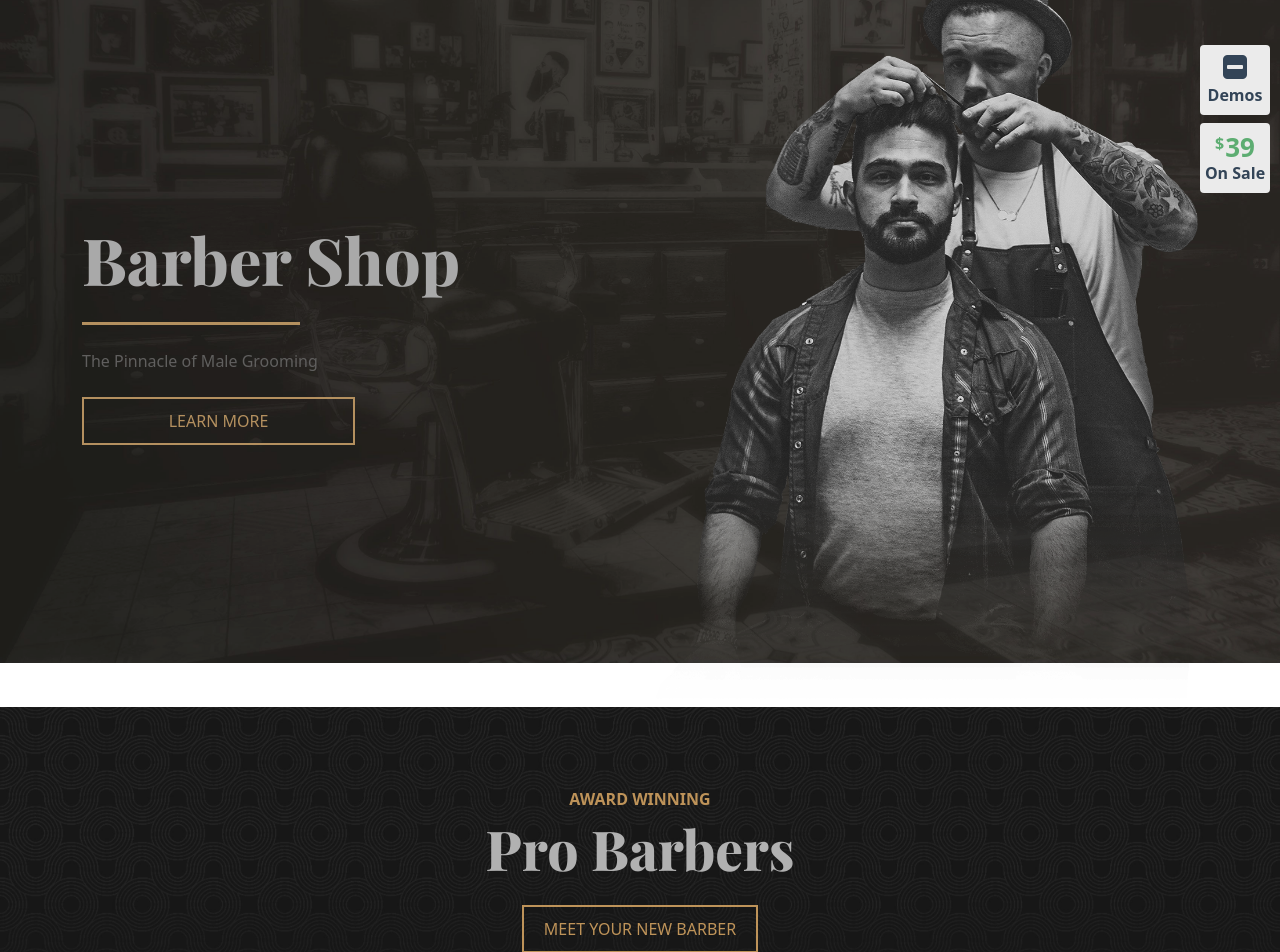
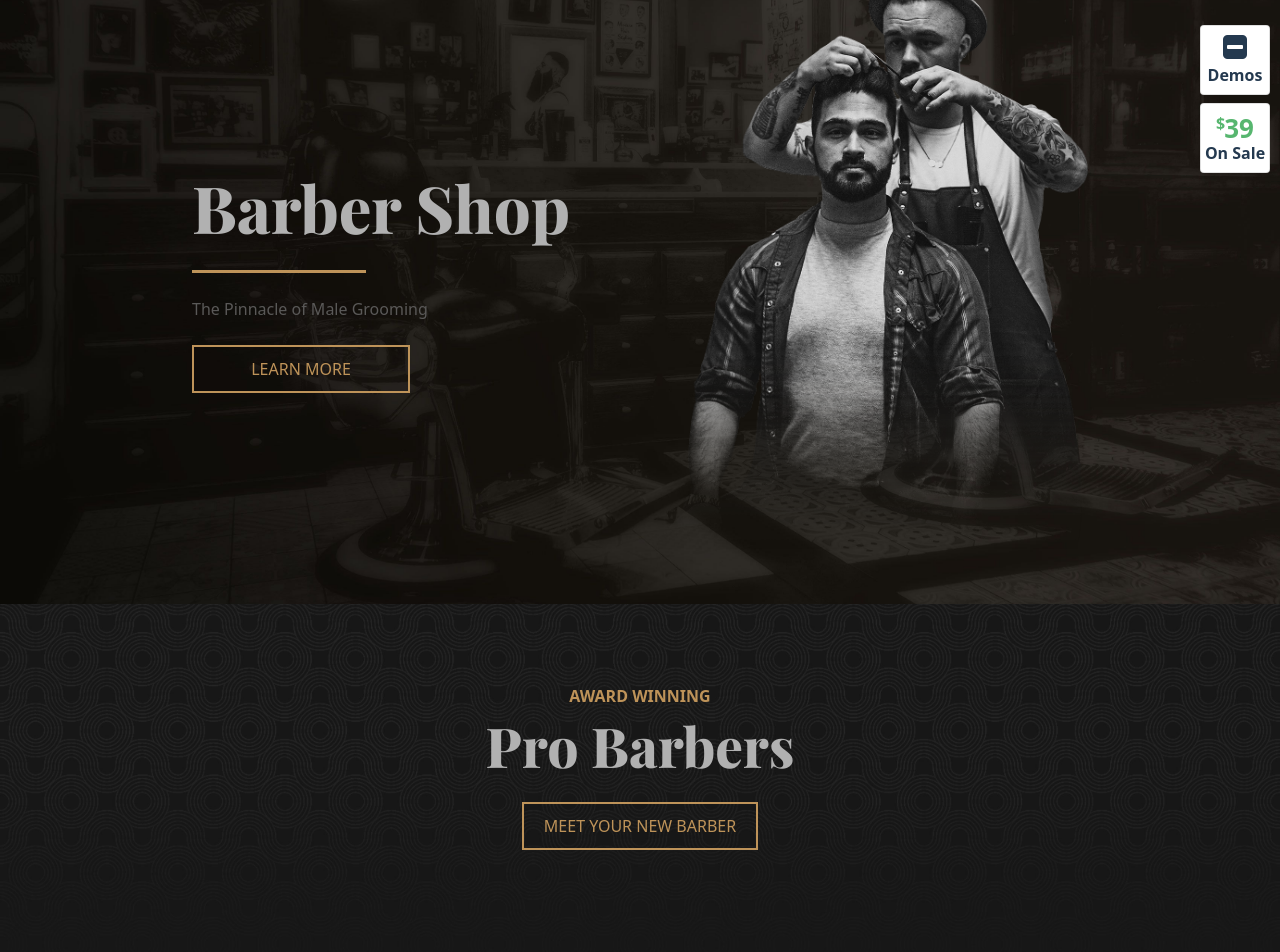
Before and after one commit to Riccardo-Grasso/proj-html-vuejs, a Vue app: page / in a window 1280 px wide. Shown: the part 120-1072 px from the top of the page. Built offline with nearby package versions, Linux system fonts and the light colour scheme.

Commit message:
container size

```diff
--- a/src/components/Footer.vue
+++ b/src/components/Footer.vue
@@ -2,7 +2,7 @@
   <footer>
     <!-- CONTACTS -->
     <section class="contacts pt-5 d-flex flex-column align-items-center">
-      <div class="container">
+      <div class="my-container">
         <div class="row row-cols-3">
           <div class="col col-lat pe-4">
             <img src="@/assets/footer-products.png" alt="img" class="mb-4" />
--- a/src/components/Header.vue
+++ b/src/components/Header.vue
@@ -1,6 +1,6 @@
 <template>
   <header>
-    <div class="container">
+    <div class="my-container">
       <!-- Navbar contiene logo e icone -->
       <Navbar></Navbar>
       <!-- SEZIONE BARBER-SHOP -->
@@ -11,13 +11,13 @@
           <p class="text mb-4">The Pinnacle of Male Grooming</p>
           <a class="proj-link w-50" href="#">LEARN MORE</a>
         </div>
-        <div class="col right-img">
+        <div class="col right-img pb-5">
           <img src="../assets/header-hero.png" alt="img" class="w-100" />
         </div>
       </section>
     </div>
     <div class="cards">
-      <div class="upper-card mb-2">
+      <div class="upper-card card mb-2">
         <a href="#" class="rounded">
           <div>
             <i class="fa fa-minus-square fs-3" aria-hidden="true"></i>
@@ -25,7 +25,7 @@
           <div class="fw-bold">Demos</div>
         </a>
       </div>
-      <div class="lower-card mb-2">
+      <div class="lower-card card mb-2">
         <a href="#" class="rounded">
           <div class="price fw-bold">
             <div class="dollar">$</div>
--- a/src/components/SectionBlog.vue
+++ b/src/components/SectionBlog.vue
@@ -2,7 +2,7 @@
   <section class="blog">
     <img class="triangolo" src="@/assets/triangle-white.svg" alt="triangolo" />
     <div
-      class="container padding-section d-flex flex-column align-items-center"
+      class="my-container padding-section d-flex flex-column align-items-center"
     >
       <div class="on-title bolder fw-bold mb-1">TALES FROM THE BARBER SHOP</div>
       <h2 class="section-title mb-4">Recent Blog Posts</h2>
--- a/src/components/SectionProBarbers.vue
+++ b/src/components/SectionProBarbers.vue
@@ -1,7 +1,13 @@
 <template>
   <section class="pro-barber">
     <div
-      class="container d-flex flex-column align-items-center padding-section"
+      class="
+        my-container
+        d-flex
+        flex-column
+        align-items-center
+        padding-section-big
+      "
     >
       <div class="on-title bolder fw-bold mb-1">AWARD WINNING</div>
       <h2 class="section-title mb-4">Pro Barbers</h2>
--- a/src/components/SectionProducts.vue
+++ b/src/components/SectionProducts.vue
@@ -21,7 +21,7 @@
     </div>
     <a class="proj-link mb-5" href="#">SHOP OUR PRODUCT RANGE</a>
 
-    <div class="container shaving-butter mt-5">
+    <div class="my-container shaving-butter mt-5">
       <div class="row row-cols-2">
         <div class="col col-left">
           <img src="@/assets/shaving_butter.png" alt="" />
@@ -31,12 +31,12 @@
             THIS MONTHS FEATURED PRODUCT
           </div>
           <h2 class="section-title mb-5">Shaving Butter</h2>
-          <p class="paragraph mb-3">
+          <p class="paragraph mb-5">
             Lorem ipsum dolor sit amet consectetur adipisicing elit. Ratione et
             maiores fugit perspiciatis optio ad officiis quo eius! Porro,
             explicabo? Lorem ipsum dolor sit amet consectetur adipisicing elit.
           </p>
-          <a class="proj-link w-50 mb-5" href="#">BUY NOW</a>
+          <a class="proj-link w-50 mb-4" href="#">BUY NOW</a>
         </div>
       </div>
     </div>
--- a/src/components/SectionReviews.vue
+++ b/src/components/SectionReviews.vue
@@ -1,7 +1,7 @@
 <template>
   <section class="reviews">
     <div
-      class="container padding-section d-flex flex-column align-items-center"
+      class="my-container padding-section d-flex flex-column align-items-center"
     >
       <div class="on-title bolder fw-bold mb-1">WHAT PEOPLE SAY</div>
       <h2 class="section-title mb-4">Reviews</h2>
--- a/src/components/SectionServices.vue
+++ b/src/components/SectionServices.vue
@@ -1,13 +1,11 @@
 <template>
   <section class="services">
-    <!-- #TODO forma del div -->
     <div
-      class="container padding-section d-flex flex-column align-items-center"
+      class="my-container padding-section d-flex flex-column align-items-center"
     >
       <div class="on-title bolder fw-bold mb-1">MENS GROOMING</div>
       <h2 class="section-title mb-4">Services</h2>
       <!-- Creo elementi con un ciclo for -->
-      <!--  #TODO Creare un unico componente con la lista in props -->
       <div class="icon-container row pt-5 mb-4">
         <div
           v-for="(service, i) in servicesList"
--- a/src/styles/app.scss
+++ b/src/styles/app.scss
@@ -3,9 +3,14 @@
 @import "~font-awesome/css/font-awesome.css";
 
 #app {
-/*     .container {
-        padding: 0 15%;
-    } */
+    .my-container {
+        width: 100%;
+        padding-right: 15%;
+        padding-left: 15%;
+        margin-right: auto;
+        margin-left: auto;
+    }
+
     .section-title {
         color: $proj-title-grey;
         font-family: 'Playfair Display', serif;
@@ -47,6 +52,10 @@
         color: $proj-golden;
     }
     .padding-section {
+        padding-top: 60px;
+        padding-bottom: 60px;
+    }
+    .padding-section-big {
         padding-top: 80px;
         padding-bottom: 80px;
     }
--- a/src/styles/header.scss
+++ b/src/styles/header.scss
@@ -2,12 +2,9 @@
 
 header {
     position: relative;
-    background-size: 100%;
+    background-size: cover;
     background-image: url("./assets/header-bg.jpg");
     background-repeat: no-repeat;
-    object-fit: fill;
-    object-position: center;
-    filter: invert(0.08);
 
     .hero-section {
         .left-text {
@@ -28,6 +25,13 @@ header {
         position: absolute;
         top: 20%;
         right: 10px;
+
+        .card {
+            transition: transform .3s ease-out;
+            &:hover {
+                transform: translate(-15px, 0);
+            }
+        }
 
         .upper-card {
             width: 70px;
--- a/src/styles/main.scss
+++ b/src/styles/main.scss
@@ -53,6 +53,7 @@
 
                 img {
                     width: 100%;
+                    height: 100%;
                 }
             }
             .col-right {
```
Also changed, not shown: 7 other files (tests, documents, lock files or other folders).
